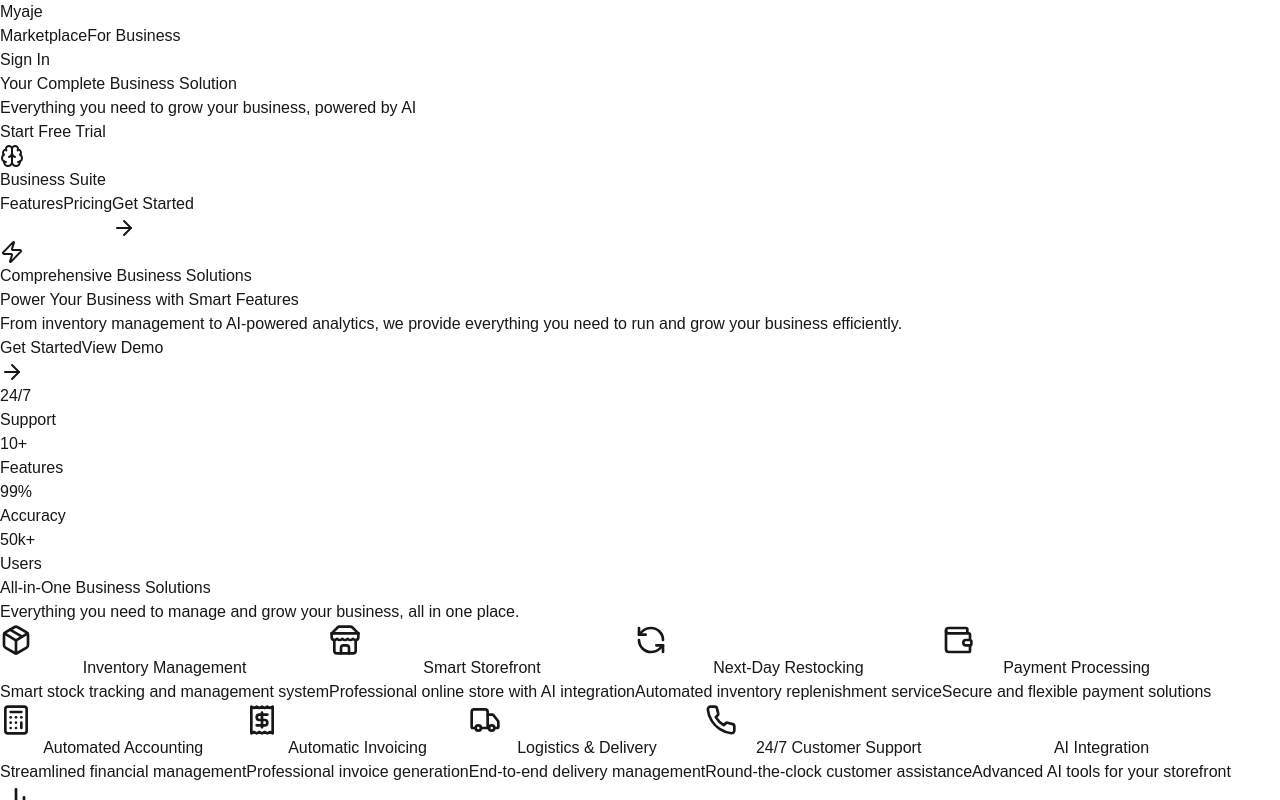
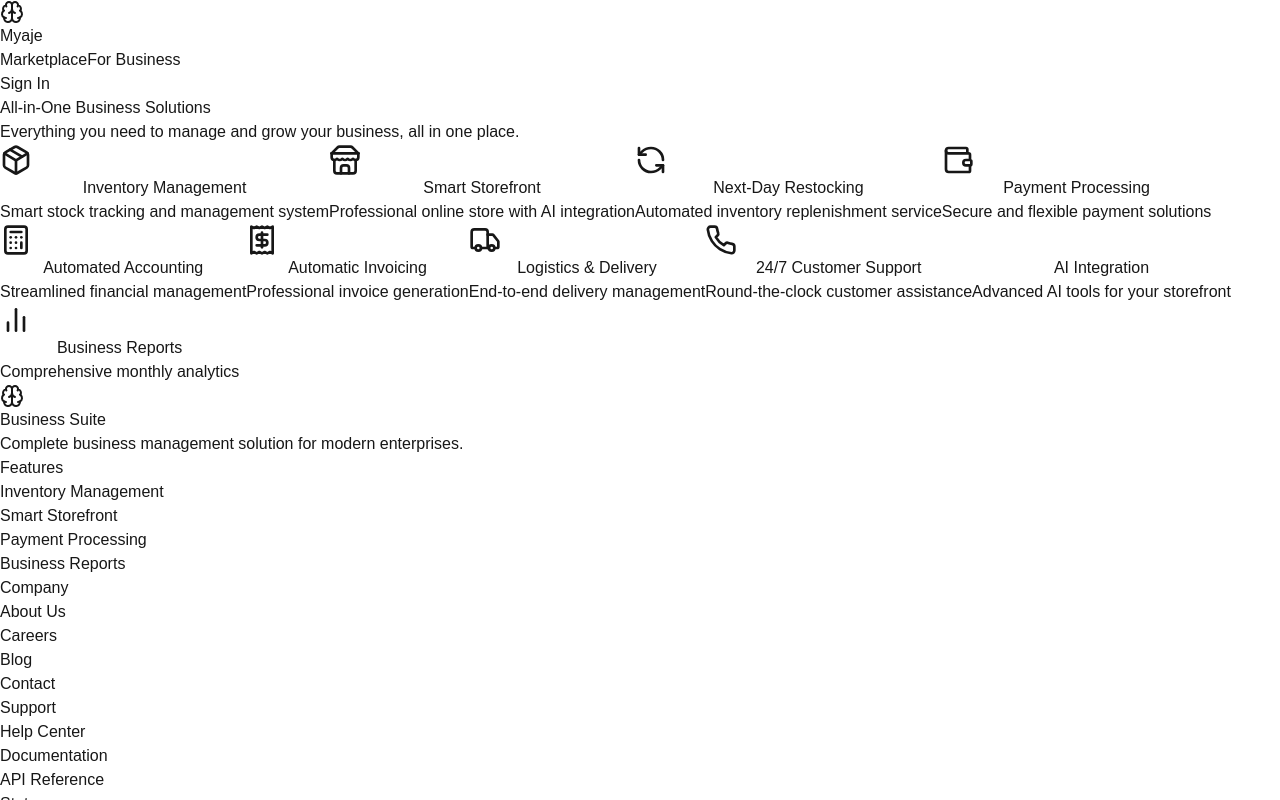
Before and after one commit to ibnahmadCoded/myaje, a Next.js app in the folder frontend/: page / in a window 1280 px wide. Both pictures are taken after a click on the button "For Business". Shown: the top 800 px of the page. Built offline with nearby package versions, Linux system fonts and the light colour scheme.

Commit message:
working progress

```diff
--- a/frontend/src/app/layout.tsx
+++ b/frontend/src/app/layout.tsx
@@ -1,6 +1,7 @@
 import type { Metadata } from "next";
 import localFont from "next/font/local";
 import "./globals.css";
+import { Favicon } from "./favicon";
 
 const geistSans = localFont({
   src: "./fonts/GeistVF.woff",
@@ -14,8 +15,9 @@
 });
 
 export const metadata: Metadata = {
-  title: "Create Next App",
-  description: "Generated by create next app",
+  title: "Myaje: Tech and Ops for Business",
+  description: "Power your business with modern tech and operations",
+
 };
 
 export default function RootLayout({
@@ -25,10 +27,14 @@
 }>) {
   return (
     <html lang="en">
+      <head>
+        <Favicon />
+      </head>
       <body
         className={`${geistSans.variable} ${geistMono.variable} antialiased`}
       >
         {children}
+
       </body>
     </html>
   );
--- a/frontend/src/app/page.tsx
+++ b/frontend/src/app/page.tsx
@@ -4,6 +4,7 @@
 import { Search, ShoppingCart, MessageCircle, Store } from 'lucide-react';
 import MarketplaceView from '@/components/Marketplace';
 import BusinessFeatures from '@/components/BusinessFeatures';
+import Logo from '@/components/ui/logo'
 
 export default function Home() {
   const [activeTab, setActiveTab] = useState('marketplace');
@@ -16,7 +17,7 @@
       <header className="sticky top-0 bg-white shadow-sm z-50">
         <div className="container mx-auto px-4">
           <div className="flex items-center justify-between h-16">
-            <div className="text-2xl font-bold text-green-600">Myaje</div>
+          <Logo />
 
             <div className="flex space-x-8">
               <button
@@ -57,18 +58,7 @@
         {activeTab === 'marketplace' ? (
           <MarketplaceView />
         ) : (
-          <div className="container mx-auto px-4 py-8">
-            {/* Business View Hero */}
-            <div className="bg-gradient-to-r from-green-600 to-green-400 rounded-2xl p-8 text-white mb-8">
-              <h1 className="text-4xl font-bold mb-4">Your Complete Business Solution</h1>
-              <p className="text-lg mb-6">Everything you need to grow your business, powered by AI</p>
-              <button className="bg-white text-green-600 px-6 py-3 rounded-lg font-semibold hover:bg-gray-100">
-                Start Free Trial
-              </button>
-            </div>
-
             <BusinessFeatures />
-          </div>
         )}
       </main>
 
--- a/frontend/src/components/BusinessFeatures.js
+++ b/frontend/src/components/BusinessFeatures.js
@@ -2,48 +2,7 @@
 
 import React, { useState, useEffect } from 'react';
 import * as LucideIcons from 'lucide-react';
-import { ArrowRight, Brain, Zap } from 'lucide-react';
-
-const HeroSection = () => (
-  <div className="relative">
-    <div className="absolute inset-0 bg-gradient-to-br from-green-100/50 to-amber-100/50 opacity-50" />
-    <div className="absolute inset-0">
-      <div className="absolute inset-0 bg-[radial-gradient(circle_at_center,rgba(104,211,145,0.15)_0%,rgba(255,255,255,0)_100%)]" />
-    </div>
-    <div className="relative">
-      <div className="grid lg:grid-cols-2 gap-12 items-center">
-        <div className="space-y-8">
-          <div className="inline-flex items-center px-4 py-2 bg-green-100 rounded-full text-green-700 text-sm font-medium">
-            <Zap className="h-4 w-4 mr-2" />
-            Comprehensive Business Solutions
-          </div>
-          <h1 className="text-6xl font-bold text-green-800 leading-tight">
-            Power Your Business with{' '}
-            <span className="relative inline-block">
-              Smart Features
-              <div className="absolute -bottom-2 left-0 right-0 h-3 bg-amber-200/50 -rotate-2 transform" />
-            </span>
-          </h1>
-          <p className="text-xl text-gray-600 leading-relaxed">
-            From inventory management to AI-powered analytics, we provide everything you need to run and grow your business efficiently.
-          </p>
-          <div className="flex flex-col sm:flex-row gap-4">
-            <button className="px-8 py-4 bg-green-700 text-white rounded-xl hover:bg-green-600 transition-all duration-300 flex items-center justify-center group shadow-lg shadow-green-700/20">
-              Get Started
-              <ArrowRight className="ml-2 h-5 w-5 transform group-hover:translate-x-1 transition-transform" />
-            </button>
-            <button className="px-8 py-4 bg-white text-green-700 rounded-xl hover:bg-green-50 transition-all duration-300 flex items-center justify-center border border-green-200">
-              View Demo
-            </button>
-          </div>
-        </div>
-        <div className="relative">
-          <HeroStats />
-        </div>
-      </div>
-    </div>
-  </div>
-);
+import { Brain, ArrowRight } from 'lucide-react';
 
 const HeroStats = () => (
   <div className="bg-white/95 backdrop-blur-md p-8 rounded-2xl shadow-2xl border border-green-100 transform hover:scale-105 transition-all duration-300">
@@ -80,6 +39,7 @@
     return () => window.removeEventListener('scroll', handleScroll);
   }, []);
 
+  // Features data remains the same as in your original code
   const features = {
     inventory: {
       iconName: 'Package',
@@ -300,40 +260,12 @@
 
   return (
     <div className="min-h-screen bg-gradient-to-b from-green-50 to-amber-50">
-      {/* Navbar */}
-      <nav className={`fixed w-full z-50 transition-all duration-300 ${
-        scrolled ? 'bg-white/95 backdrop-blur-sm shadow-md' : 'bg-transparent'
-      }`}>
-        <div className="max-w-7xl mx-auto px-6 py-4">
-          <div className="flex justify-between items-center">
-            <div className="flex items-center space-x-2">
-              <div className="relative">
-                <Brain className="h-8 w-8 text-green-700" />
-                <div className="absolute -top-1 -right-1 h-3 w-3 bg-amber-400 rounded-full animate-pulse" />
-              </div>
-              <span className="text-2xl font-bold bg-gradient-to-r from-green-600 to-green-800 bg-clip-text text-transparent">Business Suite</span>
-            </div>
-            <div className="hidden md:flex items-center space-x-8">
-              <a href="#features" className="text-gray-600 hover:text-green-700 transition-colors duration-300">Features</a>
-              <a href="#pricing" className="text-gray-600 hover:text-green-700 transition-colors duration-300">Pricing</a>
-              <button className="px-6 py-2.5 bg-green-700 text-white rounded-xl hover:bg-green-600 transition-all duration-300 flex items-center shadow-lg shadow-green-700/20">
-                Get Started <ArrowRight className="ml-2 h-4 w-4" />
-              </button>
-            </div>
-          </div>
-        </div>
-      </nav>
 
-      {/* Hero Section */}
-      <section className="pt-32 pb-24 px-6">
+
+      {/* Main Content */}
       <div className="max-w-7xl mx-auto">
-          <HeroSection />
-        </div>
-      </section>
-
         {/* Features Grid */}
-      <section id="features" className="py-24 px-6">
-        <div className="max-w-7xl mx-auto">
+        <section id="features" className="pt-32 px-6">
           <div className="text-center mb-16">
             <h2 className="text-4xl font-bold text-green-700 mb-4">
               All-in-One Business Solutions
@@ -359,7 +291,6 @@
                 <p className="text-gray-600">{feature.description}</p>
               </button>
             ))}
-          </div>
           </div>
         </section>
 
@@ -421,9 +352,10 @@
             </div>
           </div>
         )}
+      </div>
 
       {/* Footer */}
-      <footer className="bg-gray-900 text-white py-12 px-6">
+      <footer className="bg-gray-900 text-white py-12 px-6 mt-24">
         <div className="max-w-7xl mx-auto grid md:grid-cols-4 gap-8">
           <div>
             <div className="flex items-center space-x-2 mb-6">
--- /dev/null
+++ b/frontend/src/components/ui/logo.js
@@ -0,0 +1,15 @@
+import { Brain } from 'lucide-react';
+
+const Logo = () => (
+    <div className="flex items-center space-x-2">
+      <div className="relative">
+        <Brain className="h-8 w-8 text-green-700" />
+        <div className="absolute -top-1 -right-1 h-3 w-3 bg-amber-400 rounded-full animate-pulse" />
+      </div>
+      <span className="text-2xl font-bold bg-gradient-to-r from-green-600 to-green-800 bg-clip-text text-transparent">
+        Myaje
+      </span>
+    </div>
+  );
+
+  export default Logo;
```
Also changed, not shown: frontend/src/app/favicon.tsx (added, +31 -0 lines). Lines whose indentation alone changed are shown as unchanged.
